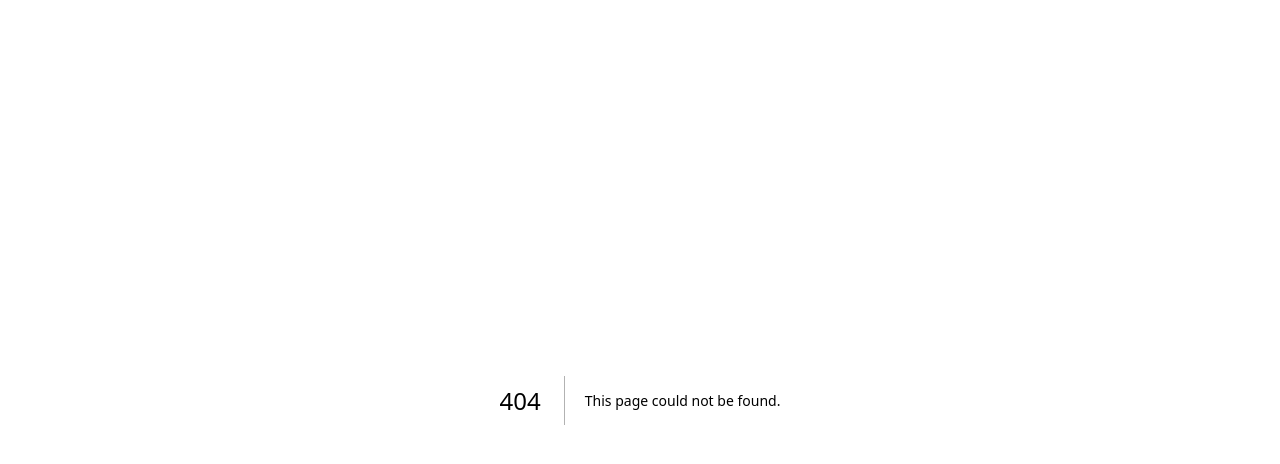
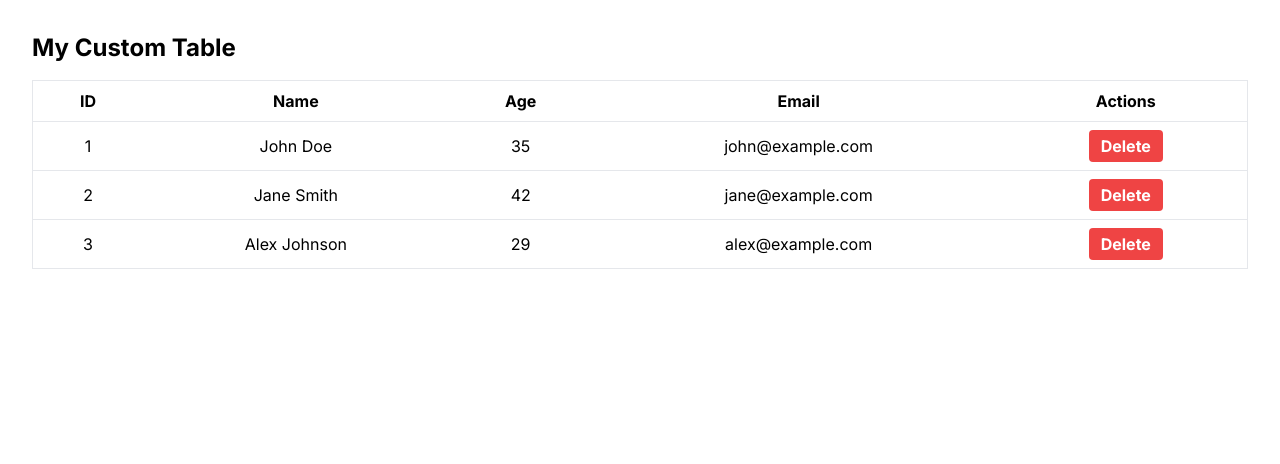
Before and after one commit to raofahadkhan/ui-task, a Next.js app: page /customTable in a window 1280 px wide. Before the commit this address had no page. Shown: the top 464 px of the page. Built offline with nearby package versions, Linux system fonts and the light colour scheme.

Commit message:
implemented the drag and drop functionality

```diff
--- a/package.json
+++ b/package.json
@@ -9,21 +9,23 @@
     "lint": "next lint"
   },
   "dependencies": {
-    "@tanstack/react-table": "^8.19.2",
-    "next": "14.2.4",
     "@emotion/react": "^11.11.4",
     "@emotion/styled": "^11.11.5",
     "@mui/icons-material": "^5.15.19",
     "@mui/material": "^5.15.19",
     "@mui/x-date-pickers": "^7.6.1",
+    "@tanstack/react-table": "^8.19.2",
     "dayjs": "^1.11.11",
     "material-react-table": "^2.13.0",
+    "next": "14.2.4",
     "react": "^18.3.1",
+    "react-beautiful-dnd": "13.0.0",
     "react-dom": "^18.3.1"
   },
   "devDependencies": {
     "@types/node": "^20",
     "@types/react": "^18",
+    "@types/react-beautiful-dnd": "^13.1.8",
     "@types/react-dom": "^18",
     "eslint": "^8",
     "eslint-config-next": "14.2.4",
--- /dev/null
+++ b/src/app/customTable/page.tsx
@@ -0,0 +1,12 @@
+// app/page.js
+"use client";
+import MyTable from "@/components/MyTable";
+
+export default function Home() {
+  return (
+    <main className="p-8">
+      <h1 className="text-2xl font-bold mb-4">My Custom Table</h1>
+      <MyTable />
+    </main>
+  );
+}
--- /dev/null
+++ b/src/components/MyTable.tsx
@@ -0,0 +1,144 @@
+"use client";
+
+import React, { useState } from "react";
+
+interface RowData {
+  id: number;
+  name: string;
+  age: number;
+  email: string;
+}
+
+interface Column {
+  key: keyof RowData;
+  label: string;
+  direction?: "asc" | "desc";
+}
+
+const MyTable: React.FC = () => {
+  const [data, setData] = useState<RowData[]>([
+    { id: 1, name: "John Doe", age: 35, email: "john@example.com" },
+    { id: 2, name: "Jane Smith", age: 42, email: "jane@example.com" },
+    { id: 3, name: "Alex Johnson", age: 29, email: "alex@example.com" },
+  ]);
+
+  const [columns, setColumns] = useState<Column[]>([
+    { key: "id", label: "ID" },
+    { key: "name", label: "Name" },
+    { key: "age", label: "Age" },
+    { key: "email", label: "Email" },
+  ]);
+
+  const [sortConfig, setSortConfig] = useState<{
+    key: keyof RowData | null;
+    direction: "asc" | "desc" | null;
+  }>({ key: null, direction: null });
+
+  const [draggingColumnIndex, setDraggingColumnIndex] = useState<number | null>(
+    null
+  );
+  const [draggingOverColumnIndex, setDraggingOverColumnIndex] = useState<
+    number | null
+  >(null);
+
+  const handleDelete = (id: number): void => {
+    const newData = data.filter((row) => row.id !== id);
+    setData(newData);
+  };
+
+  const handleSort = (key: keyof RowData): void => {
+    let direction: "asc" | "desc" = "asc";
+    if (sortConfig.key === key && sortConfig.direction === "asc") {
+      direction = "desc";
+    }
+    setSortConfig({ key, direction });
+
+    const sortedData = [...data].sort((a, b) => {
+      if (a[key] < b[key]) {
+        return direction === "asc" ? -1 : 1;
+      }
+      if (a[key] > b[key]) {
+        return direction === "asc" ? 1 : -1;
+      }
+      return 0;
+    });
+
+    setData(sortedData);
+  };
+
+  const handleDragStart = (index: number) => {
+    setDraggingColumnIndex(index);
+  };
+
+  const handleDragOver = (index: number) => {
+    if (draggingColumnIndex !== null && draggingColumnIndex !== index) {
+      setDraggingOverColumnIndex(index);
+    }
+  };
+
+  const handleDrop = () => {
+    if (draggingColumnIndex !== null && draggingOverColumnIndex !== null) {
+      const reorderedColumns = [...columns];
+      const [removed] = reorderedColumns.splice(draggingColumnIndex, 1);
+      reorderedColumns.splice(draggingOverColumnIndex, 0, removed);
+
+      setColumns(reorderedColumns);
+    }
+
+    setDraggingColumnIndex(null);
+    setDraggingOverColumnIndex(null);
+  };
+
+  return (
+    <div className="overflow-x-auto">
+      <table className="min-w-full bg-white border border-gray-200">
+        <thead>
+          <tr>
+            {columns.map((column, index) => (
+              <th
+                key={column.key}
+                className="py-2 px-4 border-b cursor-pointer text-center"
+                draggable
+                onClick={() => handleSort(column.key)}
+                onDragStart={() => handleDragStart(index)}
+                onDragOver={(e) => {
+                  e.preventDefault(); // Allow drop
+                  handleDragOver(index);
+                }}
+                onDrop={handleDrop}
+                onDragEnd={handleDrop}
+              >
+                {column.label}
+              </th>
+            ))}
+            <th className="py-2 px-4 border-b text-center">Actions</th>
+          </tr>
+        </thead>
+        <tbody>
+          {data.map((row) => (
+            <tr key={row.id}>
+              {columns.map((column) => (
+                <td
+                  key={`${row.id}-${column.key}`}
+                  className="py-2 px-4 border-b text-center"
+                >
+                  {row[column.key]}
+                </td>
+              ))}
+              <td className="py-2 px-4 border-b text-center">
+                <button
+                  className="bg-red-500 hover:bg-red-700 text-white font-bold py-1 px-3 rounded"
+                  onClick={() => handleDelete(row.id)}
+                >
+                  Delete
+                </button>
+              </td>
+            </tr>
+          ))}
+        </tbody>
+      </table>
+    </div>
+  );
+};
+
+export default MyTable;
```
Also changed, not shown: 1 other file (tests, documents, lock files or other folders).
